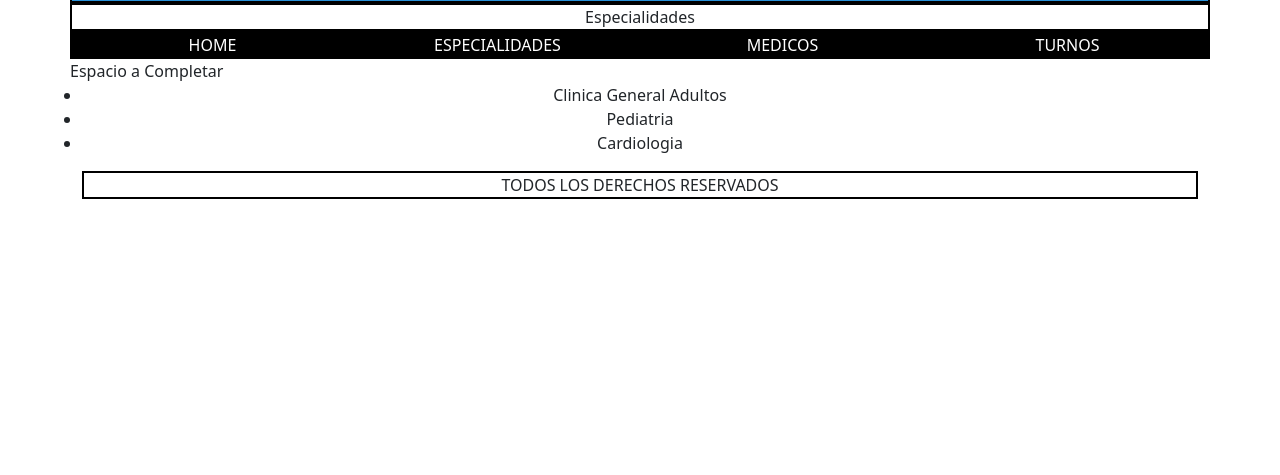
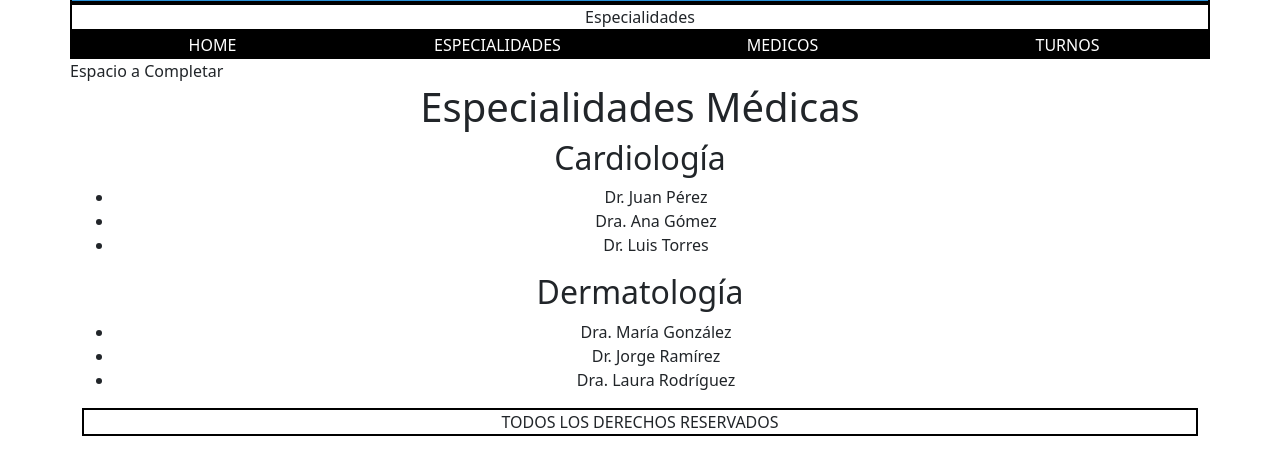
Before and after one commit to julioemansilla/clinica23655, a Django app: page /clinica/especialidades_listado/ in a window 1280 px wide. Shown: the part 53-528 px from the top of the page. Run offline with Django 4.2, Linux system fonts and the light colour scheme.

Commit message:
mod. base.html, especialidades.html, creacion de especiaidades.js

```diff
--- /dev/null
+++ b/clinica23655/core/static/js/especialidades.js
@@ -0,0 +1,11 @@
+document.addEventListener("DOMContentLoaded", function() {
+    const toggles = document.querySelectorAll(".toggle");
+
+    toggles.forEach(toggle => {
+        toggle.addEventListener("click", function() {
+            const ul = this.nextElementSibling;
+            ul.style.display = ul.style.display === "block" ? "none" : "block";
+            this.classList.toggle("active");
+        });
+    });
+});
--- a/clinica23655/core/templates/core/base.html
+++ b/clinica23655/core/templates/core/base.html
@@ -7,12 +7,13 @@
     <meta name="viewport" content="width=device-width, initial-scale=1.0">
     <title>Clinica NombreClinica - {% block title %} {% endblock %}</title>
     <link rel="stylesheet" href="{% static 'core/css/base.css'  %}">
+    <link rel="stylesheet" href="{% static 'core/css/especialidades.css'  %}">
     <link href="https://cdn.jsdelivr.net/npm/bootstrap@5.3.2/dist/css/bootstrap.min.css" rel="stylesheet"
         integrity="sha384-T3c6CoIi6uLrA9TneNEoa7RxnatzjcDSCmG1MXxSR1GAsXEV/Dwwykc2MPK8M2HN" crossorigin="anonymous">
     <script src="https://cdn.jsdelivr.net/npm/bootstrap@5.3.2/dist/js/bootstrap.bundle.min.js"
         integrity="sha384-C6RzsynM9kWDrMNeT87bh95OGNyZPhcTNXj1NW7RuBCsyN/o0jlpcV8Qyq46cDfL"
         crossorigin="anonymous"></script>
-
+    <script src="{% static 'core/js/especialidades.js'  %}"></script>
 
 </head>
 
--- a/clinica23655/core/templates/core/especialidades.html
+++ b/clinica23655/core/templates/core/especialidades.html
@@ -5,9 +5,26 @@
 
 
 {% block main %}
-<ul>
-    <li>Clinica General Adultos</li>
-    <li>Pediatria</li>
-    <li>Cardiologia</li>
-</ul>
+
+<h1>Especialidades Médicas</h1>
+    <div class="especialidades">
+        <div class="especialidad">
+            <h2 class="toggle">Cardiología</h2>
+            <ul>
+                <li>Dr. Juan Pérez</li>
+                <li>Dra. Ana Gómez</li>
+                <li>Dr. Luis Torres</li>
+            </ul>
+        </div>
+        <div class="especialidad">
+            <h2 class="toggle">Dermatología</h2>
+            <ul>
+                <li>Dra. María González</li>
+                <li>Dr. Jorge Ramírez</li>
+                <li>Dra. Laura Rodríguez</li>
+            </ul>
+        </div>
+        <!-- Agrega más especialidades aquí -->
+    </div>
+
 {% endblock %}
```
